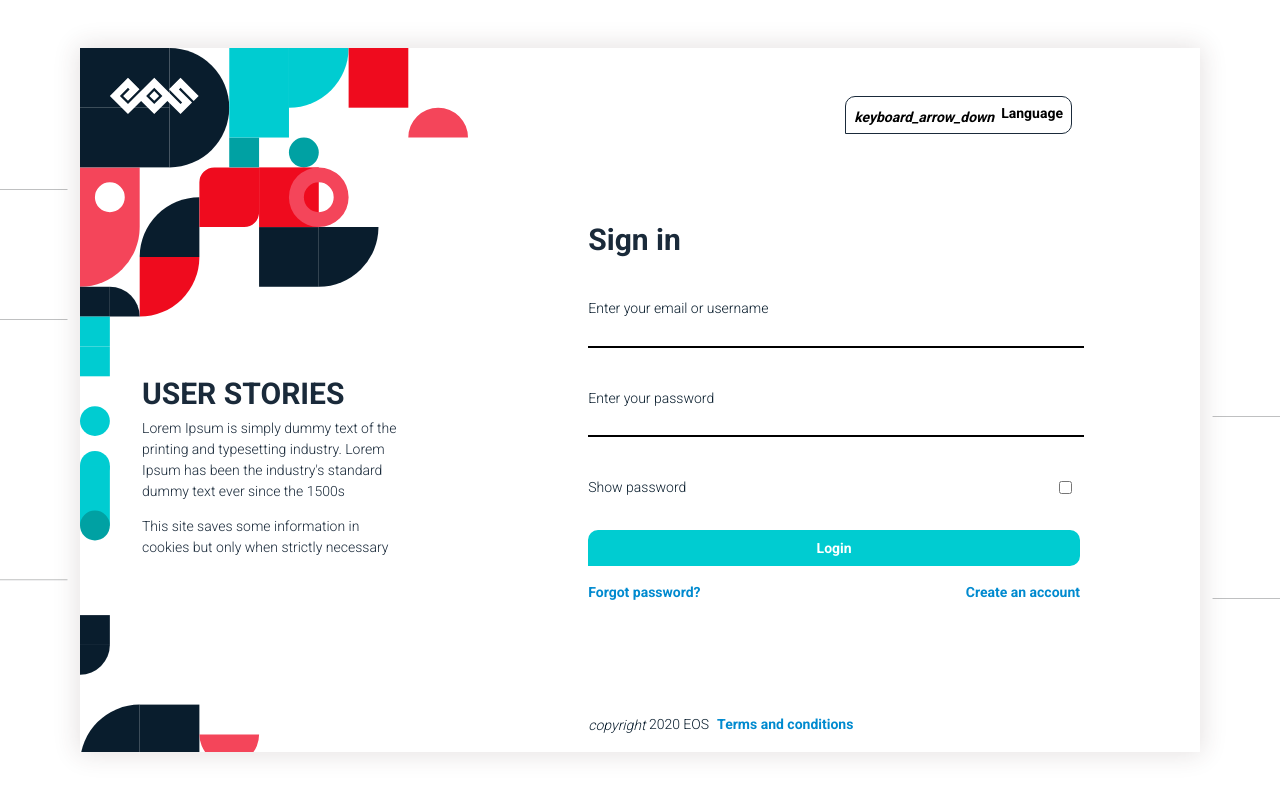
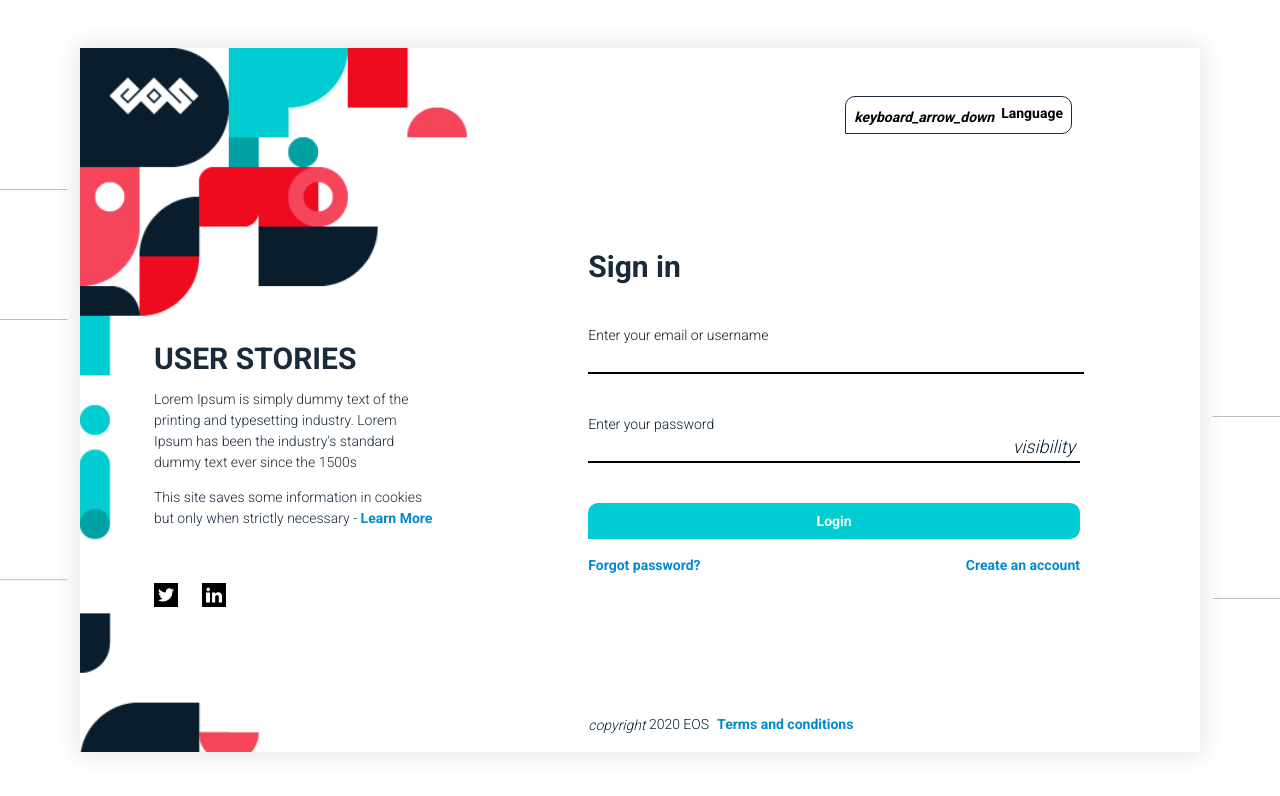
Before and after one commit to EOS-uiux-Solutions/user-story, a React (Create React App) app: page /login in a window 1280 px wide. Shown: the top 796 px of the page. Built offline with nearby package versions, Linux system fonts and the light colour scheme; no server answers; some icons are missing.

Commit message:
New design implementation

```diff
--- a/src/assets/scss/components/form.scss
+++ b/src/assets/scss/components/form.scss
@@ -50,3 +50,17 @@
 input[type='checkbox'] {
   margin-right: 8px;
 }
+
+.input-group {
+  display: flex;
+  position: relative;
+
+  &-append {
+    position: absolute;
+    right: 5px;
+
+    &:hover {
+      cursor: pointer;
+    }
+  }
+}
--- a/src/assets/scss/pages/authentication.scss
+++ b/src/assets/scss/pages/authentication.scss
@@ -47,6 +47,7 @@
   font-weight: bold;
 
   &-uppercase {
+    line-height: 2rem;
     text-transform: uppercase;
   }
 }
@@ -89,7 +90,7 @@
 .container-left {
   align-items: center;
   background-color: $light-color;
-  background-image: url('../../images/auth-left.svg');
+  background-image: url('../../images/auth-left.png');
   background-repeat: no-repeat;
   background-size: cover;
   color: $dark-color;
@@ -105,7 +106,17 @@
 
   &-content {
     margin-top: 124px;
-    padding: 49px 30px;
+    padding-left: 42px;
+  }
+
+  .social-media {
+    align-items: center;
+    display: flex;
+    margin-top: 24px;
+
+    a:first-child {
+      margin-right: 24px;
+    }
   }
 
 }
--- a/src/components/AuthWrapper.jsx
+++ b/src/components/AuthWrapper.jsx
@@ -11,7 +11,7 @@ export const AuthWrapper = ({ children }) => {
   )
 }
 
-export const AuthLeftContainer = ({ logo, illustration }) => {
+export const AuthLeftContainer = () => {
   const { t } = useTranslation()
 
   return (
@@ -21,7 +21,62 @@ export const AuthLeftContainer = ({ logo, illustration }) => {
           {t('authentication:header-left')}
         </div>
         <p>{t('authentication:user-stories-description')}</p>
-        <div className='footer'>{t('authentication:footer-left')}</div>
+        <div className='footer'>
+          <p>
+            {t('authentication:footer-left')} -{' '}
+            <a className='link link-default' href='/todo'>
+              Learn More
+            </a>
+          </p>
+        </div>
+        <div className='social-media'>
+          <a
+            target='_blank'
+            rel='noopener noreferrer'
+            href='https://twitter.com/eosdesignsystem?lang=en'
+          >
+            <svg xmlns='http://www.w3.org/2000/svg' width='24' height='24'>
+              <g data-name='Group 60'>
+                <g data-name='Group 62'>
+                  <g data-name='Rectangle 278'>
+                    <path data-name='Rectangle 1959' d='M0 0h24v24H0z' />
+                  </g>
+                  <g data-name='Path 18'>
+                    <path
+                      data-name='Path 628'
+                      d='M20.032 6.899a7.368 7.368 0 01-1.887.521 3.1 3.1 0 001.431-1.822 6.77 6.77 0 01-2.082.813A3.291 3.291 0 0011.8 8.656a2.742 2.742 0 00.1.748 9.284 9.284 0 01-6.8-3.448 3.584 3.584 0 00-.423 1.659 3.286 3.286 0 001.464 2.733 3.319 3.319 0 01-1.5-.423v.033a3.283 3.283 0 002.639 3.221 3.008 3.008 0 01-1.5.065 3.3 3.3 0 003.059 2.278 6.642 6.642 0 01-4.1 1.4 6.364 6.364 0 01-.781-.033 9.184 9.184 0 005.076 1.5 9.306 9.306 0 009.371-9.24v-.558a6.727 6.727 0 001.627-1.692z'
+                      fill='#fff'
+                    />
+                  </g>
+                </g>
+              </g>
+            </svg>
+          </a>
+          <a
+            target='_blank'
+            rel='noopener noreferrer'
+            href='https://www.linkedin.com/company/eosdesignsystem/'
+          >
+            <svg xmlns='http://www.w3.org/2000/svg' width='24' height='24'>
+              <g data-name='Group 61'>
+                <g data-name='Group 63'>
+                  <g data-name='Rectangle 280'>
+                    <path data-name='Rectangle 1961' d='M0 0h24v24H0z' />
+                  </g>
+                  <g data-name='iconfinder 201-LinkedIn 192159'>
+                    <g data-name='Path 19'>
+                      <path
+                        data-name='Path 630'
+                        d='M16.802 19.604v-6.058a1.8 1.8 0 00-1.747-1.621 1.9 1.9 0 00-1.854 1.541v6.138h-3.23l.053-10.007h3.124l-.025 1.262a3.139 3.139 0 013.106-1.644c2.453 0 3.565 1.41 3.772 4.047v6.347zM6.011 8.175a1.788 1.788 0 11.438 0 1.789 1.789 0 01-.438 0zm1.993 11.441H4.032V9.622l3.97-.025z'
+                        fill='#fff'
+                      />
+                    </g>
+                  </g>
+                </g>
+              </g>
+            </svg>
+          </a>
+        </div>
       </div>
     </div>
   )
--- a/src/pages/ChangePassword.js
+++ b/src/pages/ChangePassword.js
@@ -4,17 +4,17 @@ import { useForm } from 'react-hook-form'
 import { Link, useLocation } from '@reach/router'
 import { useTranslation } from 'react-i18next'
 
-import eosLogoWhite from '../assets/images/logo-white.png'
-import eosLogoColoured from '../assets/images/logo-coloured.png'
-import eosLock from '../assets/images/authentication-lock.png'
 import Button from '../components/Button'
-import Dropdown from '../components/Dropdown'
 import useAuth from '../hooks/useAuth'
 import FormError from '../components/FormError'
 import Context from '../modules/Context'
+import AuthWrapper, {
+  AuthLeftContainer,
+  AuthRightContainer
+} from '../components/AuthWrapper'
 
 const ChangePassword = () => {
-  const { t, i18n } = useTranslation()
+  const { t } = useTranslation()
 
   const { state } = useContext(Context)
 
@@ -38,30 +38,9 @@ const ChangePassword = () => {
   }
 
   return (
-    <div className='authentication-wrapper'>
-      <div className='authentication'>
-        <div className='container-left'>
-          <div>
-            <div className='image image-logo'>
-              <img src={eosLogoWhite} alt='EOS Logo' />
-            </div>
-            <div className='image image-center'>
-              <img src={eosLock} alt='EOS Logo' />
-            </div>
-            <div>
-              <div className='header'>{t('authentication:header-left')}</div>
-              <p>{t('authentication:user-stories-description')}</p>
-            </div>
-          </div>
-          <div className='footer'>{t('authentication:footer-left')}</div>
-        </div>
-        <div className='container-right'>
-          <div className='flex flex-row flex-space-between'>
-            <div className='image image-logo eos-logo-resize'>
-              <img src={eosLogoColoured} alt='EOS Logo' />
-            </div>
-            <Dropdown translator={i18n} />
-          </div>
+    <AuthWrapper>
+      <AuthLeftContainer />
+      <AuthRightContainer>
         <div>
           {response ? (
             <>
@@ -78,10 +57,7 @@ const ChangePassword = () => {
           ) : (
             <>
               {state.errorCode && <FormError status={state.errorCode} />}
-                <form
-                  className='form-default'
-                  onSubmit={handleSubmit(onSubmit)}
-                >
+              <form className='form-default' onSubmit={handleSubmit(onSubmit)}>
                 <div className='header'>
                   {t('authentication:reset-password')}
                 </div>
@@ -109,9 +85,7 @@ const ChangePassword = () => {
                     name='password'
                     ref={register({ required: true })}
                   />
-                    {errors.password && (
-                      <FormError type={errors.password.type} />
-                    )}
+                  {errors.password && <FormError type={errors.password.type} />}
                 </div>
                 <div className='form-element'>
                   <label htmlFor='confirm-password'>
@@ -134,13 +108,8 @@ const ChangePassword = () => {
             </>
           )}
         </div>
-          <div className='footer'>
-            <i className='eos-icons'>copyright</i>
-            <span> {t('authentication:footer-right')} </span>
-          </div>
-        </div>
-      </div>
-    </div>
+      </AuthRightContainer>
+    </AuthWrapper>
   )
 }
 
--- a/src/pages/ForgotPassword.js
+++ b/src/pages/ForgotPassword.js
@@ -4,17 +4,17 @@ import { useForm } from 'react-hook-form'
 import { Link } from '@reach/router'
 import { useTranslation } from 'react-i18next'
 
-import eosLogoWhite from '../assets/images/logo-white.png'
-import eosLogoColoured from '../assets/images/logo-coloured.png'
-import eosLock from '../assets/images/authentication-lock.png'
 import Button from '../components/Button'
-import LanguageDropdown from '../components/LanguageDropdown'
 import FormError from '../components/FormError'
 import useAuth from '../hooks/useAuth'
 import Context from '../modules/Context'
+import AuthWrapper, {
+  AuthLeftContainer,
+  AuthRightContainer
+} from '../components/AuthWrapper'
 
 const ForgotPassword = () => {
-  const { t, i18n } = useTranslation()
+  const { t } = useTranslation()
 
   const { state } = useContext(Context)
 
@@ -34,30 +34,9 @@ const ForgotPassword = () => {
   }
 
   return (
-    <div className='authentication-wrapper'>
-      <div className='authentication'>
-        <div className='container-left'>
-          <div>
-            <div className='image image-logo'>
-              <img src={eosLogoWhite} alt='EOS Logo' />
-            </div>
-            <div className='image image-center'>
-              <img src={eosLock} alt='EOS Logo' />
-            </div>
-            <div>
-              <div className='header'>{t('authentication:header-left')}</div>
-              <p>{t('authentication:user-stories-description')}</p>
-            </div>
-          </div>
-          <div className='footer'>{t('authentication:footer-left')}</div>
-        </div>
-        <div className='container-right'>
-          <div className='flex flex-row flex-space-between'>
-            <div className='image image-logo eos-logo-resize'>
-              <img src={eosLogoColoured} alt='EOS Logo' />
-            </div>
-            <LanguageDropdown translator={i18n} />
-          </div>
+    <AuthWrapper>
+      <AuthLeftContainer />
+      <AuthRightContainer>
         <div>
           <div className='header'>{t('authentication:forgot-password')}</div>
           {response ? (
@@ -67,10 +46,7 @@ const ForgotPassword = () => {
           ) : (
             <>
               {state.errorCode && <FormError status={state.errorCode} />}
-                <form
-                  className='form-default'
-                  onSubmit={handleSubmit(onSubmit)}
-                >
+              <form className='form-default' onSubmit={handleSubmit(onSubmit)}>
                 <div className='form-element'>
                   <label htmlFor='email'>
                     {t('authentication:email-label')}
@@ -95,13 +71,8 @@ const ForgotPassword = () => {
             </>
           )}
         </div>
-          <div className='footer'>
-            <i className='eos-icons'>copyright</i>
-            <span> {t('authentication:footer-right')} </span>
-          </div>
-        </div>
-      </div>
-    </div>
+      </AuthRightContainer>
+    </AuthWrapper>
   )
 }
 
--- a/src/pages/Login.js
+++ b/src/pages/Login.js
@@ -68,25 +68,26 @@ export const Login = (props) => {
               <label htmlFor='password'>
                 {t('authentication:password-label')}
               </label>
-              <input
-                className='input-default'
-                type={showPassword ? 'text' : 'password'}
-                name='password'
-                ref={register({ required: true })}
-              />
+              <div className='input-group'>
+                <input
+                  className='input-default'
+                  type={showPassword ? 'text' : 'password'}
+                  name='password'
+                  ref={register({ required: true })}
+                ></input>
+
+                <div
+                  className='input-group-append'
+                  onClick={() => toggleShowPassword(!showPassword)}
+                >
+                  <i className='eos-icons eos-18'>
+                    {showPassword ? 'visibility_off ' : 'visibility'}
+                  </i>
+                </div>
+              </div>
               {errors.password && <FormError type={errors.password.type} />}
             </div>
 
-            <div className='form-element'>
-              <div className='flex flex-row flex-space-between'>
-                Show password
-                <input
-                  type='checkbox'
-                  name='showPassword'
-                  onChange={() => toggleShowPassword(!showPassword)}
-                />
-              </div>
-            </div>
             <Button type='submit' className='btn btn-default'>
               {t('authentication:login-label')}
             </Button>
--- a/src/pages/Register.js
+++ b/src/pages/Register.js
@@ -37,7 +37,7 @@ export const Register = () => {
         type: 'AUTHENTICATE'
       })
       navigate('/')
-    } catch (e) { }
+    } catch (e) {}
   }
 
   return (
```
Also changed, not shown: src/components/Form.jsx (added, +19 -0 lines), src/assets/images/auth-left.png (added), src/assets/images/auth-left.svg (deleted). Lines whose indentation alone changed are shown as unchanged.
